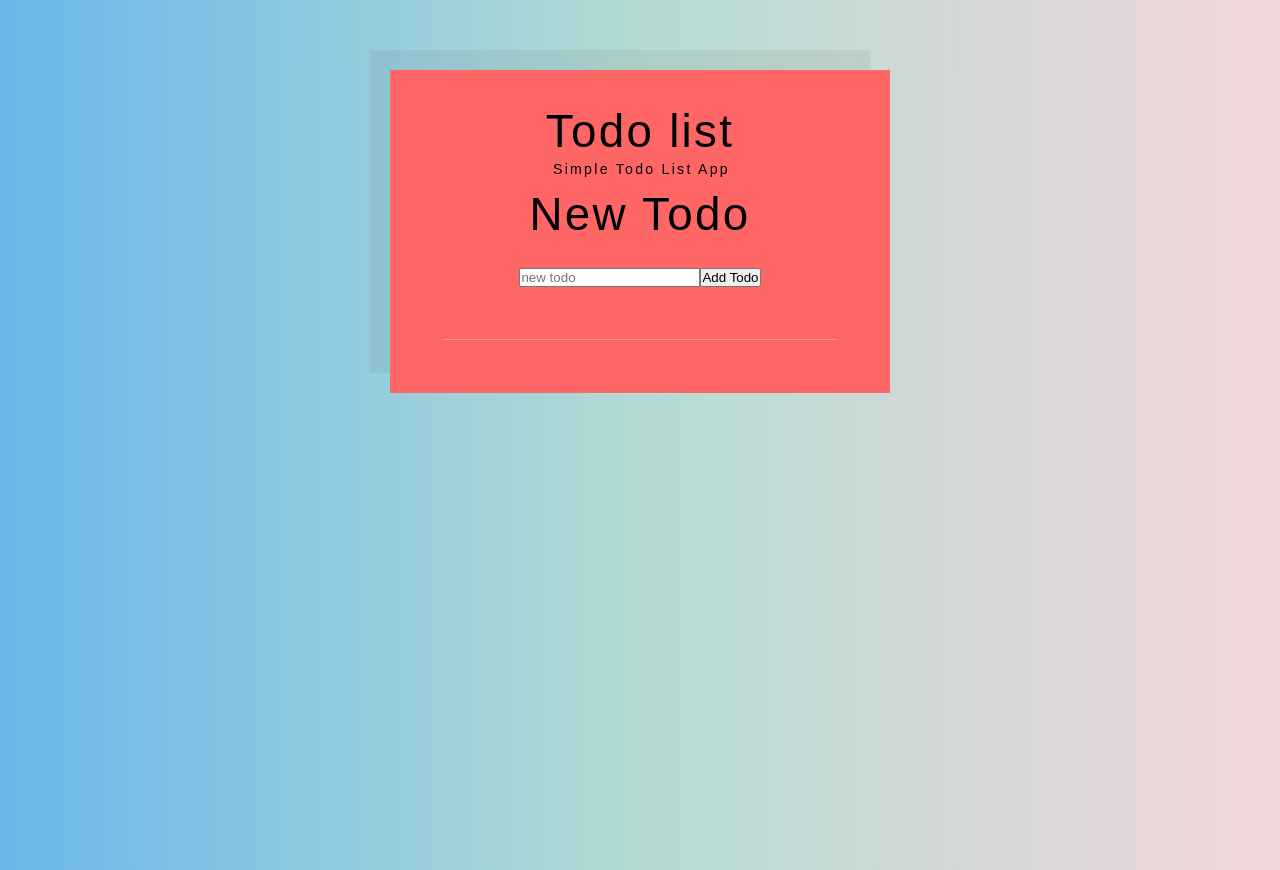
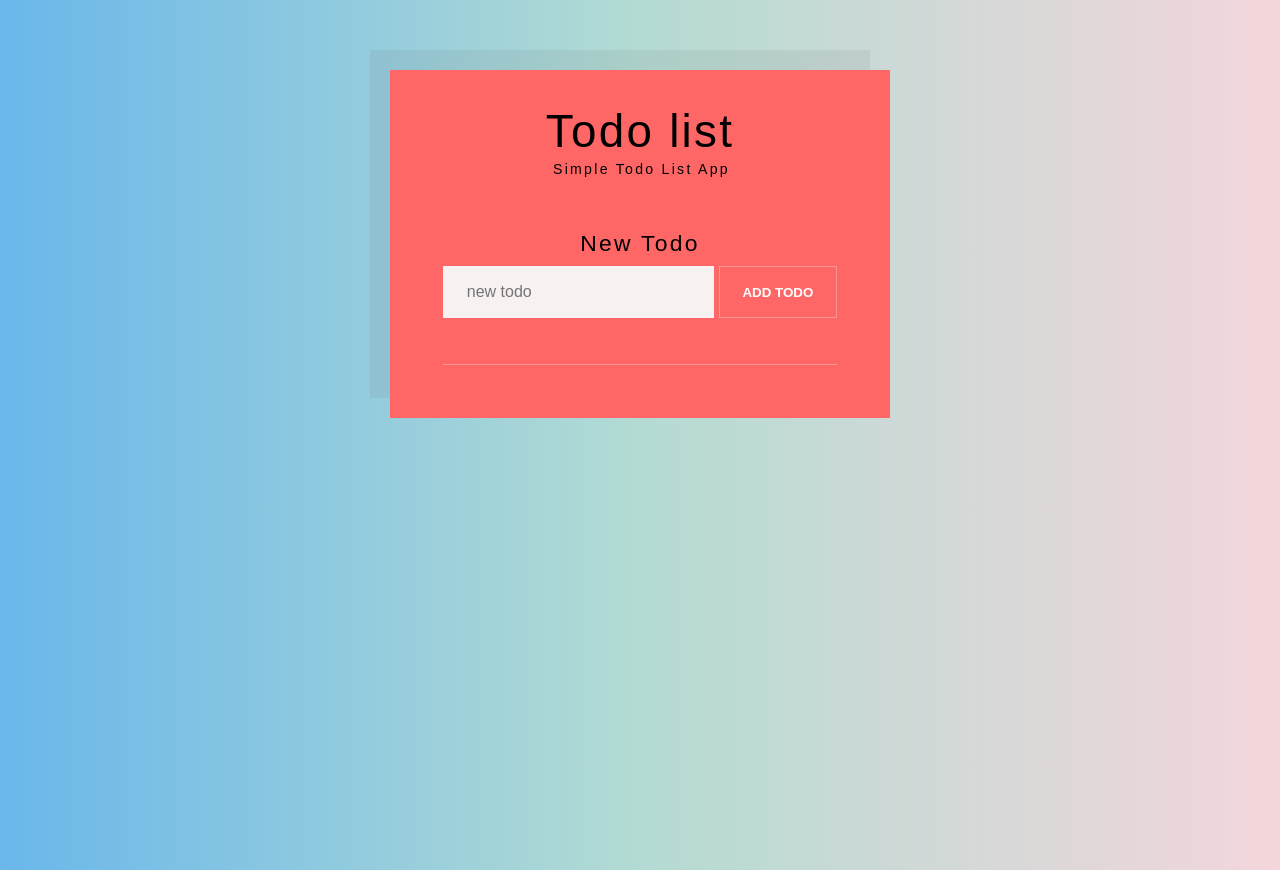
Before and after one commit to clint-gitahi/todo, a React (Create React App) app: page / in a window 1280 px wide. Built offline with nearby package versions, Linux system fonts and the light colour scheme.

Commit message:
css for adding form

```diff
--- a/src/components/newTodoForm.js
+++ b/src/components/newTodoForm.js
@@ -1,5 +1,7 @@
 import React, { Component } from 'react';
 import uuid from 'uuid/v4';
+
+import '../styles/newTodoForm.css';
 
 class NewTodoForm extends Component {
   constructor(props) {
@@ -26,7 +28,7 @@ class NewTodoForm extends Component {
 
   render() {
     return (
-      <form onSubmit={this.handleSubmit}>
+      <form className="NewTodoForm" onSubmit={this.handleSubmit}>
         <label htmlFor="task">New Todo</label>
 
         <input
--- /dev/null
+++ b/src/styles/newTodoForm.css
@@ -0,0 +1,42 @@
+.NewTodoForm {
+  margin-top: 3rem;
+  display: flex;
+  flex-wrap: wrap;
+}
+
+.NewTodoForm label {
+  min-width: 100%;
+  margin-bottom: 0.5rem;
+  font-size: 1.3rem;
+}
+
+.NewTodoForm input {
+  flex-grow: 1;
+  border: none;
+  background: #f7f1f1;
+  padding: 0 1.5em;
+  font-size: initial;
+}
+
+.NewTodoForm button {
+  padding: 0 1.3rem;
+  border: none;
+  background: #ff6666;
+  color: white;
+  text-transform: uppercase;
+  font-weight: bold;
+  border: 1px solid rgba(255, 255, 255, 0.3);
+  margin-left: 5px;
+  cursor: pointer;
+  transition: background 0.2s ease-out;
+}
+
+.NewTodoForm button:hover {
+  background: #ff5e5e;
+}
+
+.NewTodoForm input,
+.NewTodoForm button {
+  font-family: 'Quicksand', sans-serif;
+  height: 3rem;
+}
```
